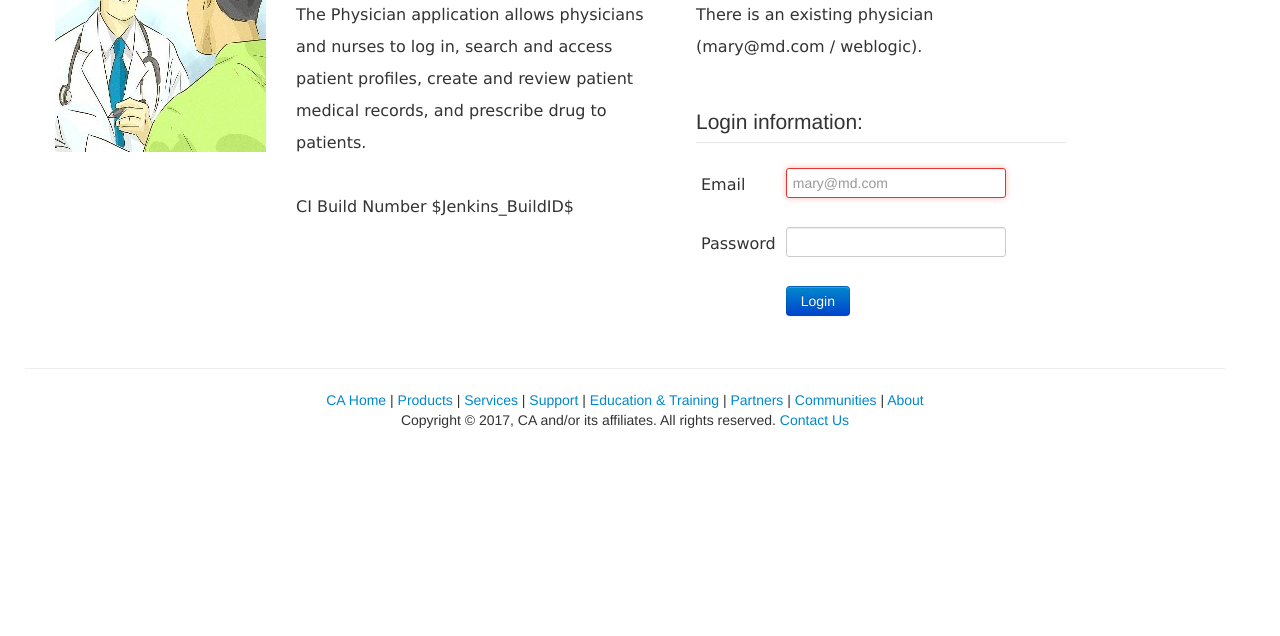
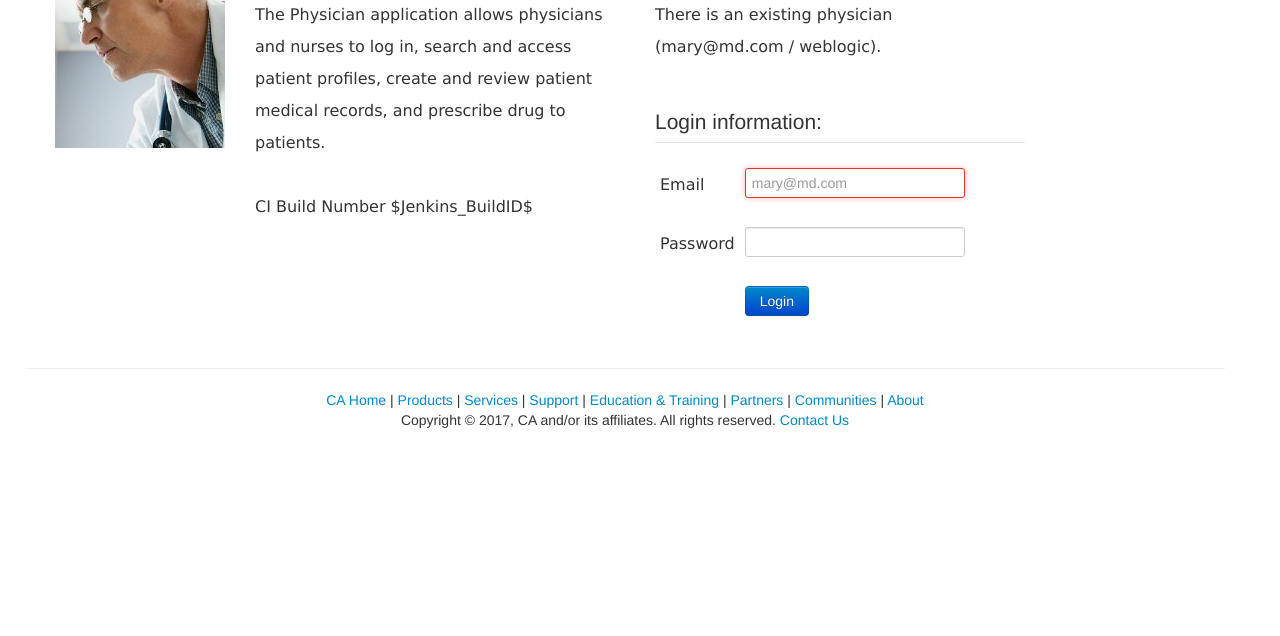
Before and after one commit to keithpuzey/MedrecDoctorUI, a plain HTML site: page index.html in a window 1280 px wide. Shown: the part 164-800 px from the top of the page. Drawn offline with nearby package versions, Linux system fonts and the light colour scheme.

Commit message:
Fix UI Problem

```diff
--- a/index.html
+++ b/index.html
@@ -40,8 +40,8 @@
 		<hr class="featurette-divider" />
 		<div class="contents">
 			<div class="featurette">
-			<img id="DoctorLinedrawing.jpg" class="featurette-image pull-left" src="DoctorLinedrawing.jpg">
-<!--		<img id="physician-jpg" class="featurette-image pull-left" src="physician.jpg"> -->
+<!--		<img id="DoctorLinedrawing.jpg" class="featurette-image pull-left" src="DoctorLinedrawing.jpg">      -->
+			<img id="physician-jpg" class="featurette-image pull-left" src="physician.jpg">
 
 				<h2 class="featurette-heading">  Physician
 					<span class="muted">look up a patient, and prescribe medications.
```
